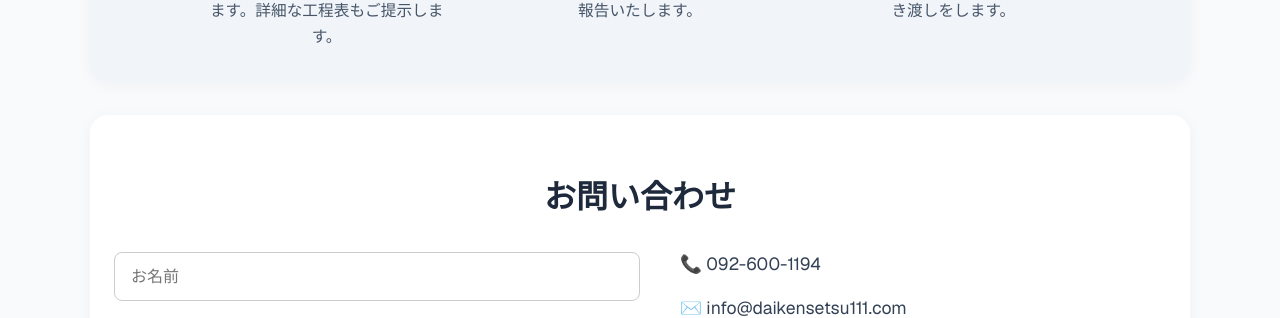
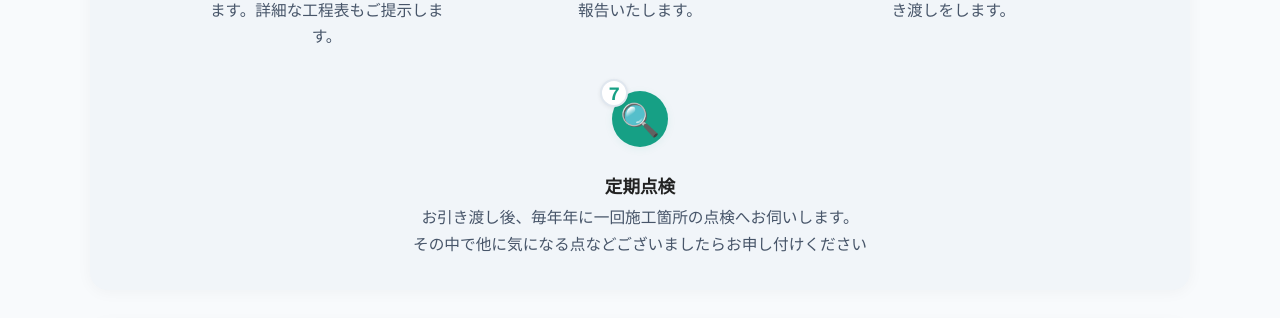
Before and after one commit to koteharyu/daiken_hp, a Next.js app: page / in a window 1280 px wide. Shown: the part 2364-2682 px from the top of the page. Built offline with nearby package versions, Linux system fonts and the light colour scheme.

Commit message:
定期点検の追加

```diff
--- a/src/app/page.module.css
+++ b/src/app/page.module.css
@@ -361,9 +361,8 @@ a.secondary {
 }
 .flowGrid {
   display: grid;
-  grid-template-columns: repeat(3, 1fr);
-  grid-template-rows: repeat(2, auto);
-  gap: 2.5rem 2.5rem;
+  grid-template-columns: repeat(auto-fit, minmax(250px, 1fr));
+  gap: 2.5rem;
   justify-items: center;
   align-items: start;
   max-width: 900px;
@@ -378,6 +377,11 @@ a.secondary {
   flex-direction: column;
   align-items: center;
   min-width: 180px;
+}
+.flowStepFull {
+  grid-column: 1 / -1;
+  max-width: 500px;
+  justify-self: center;
 }
 .flowIcon {
   display: flex;
--- a/src/app/page.tsx
+++ b/src/app/page.tsx
@@ -149,6 +149,11 @@ export default function Home() {
             <div className={styles.flowTitle}>完成・お引き渡し</div>
             <div className={styles.flowDesc}>工事完了後、お客様立ち会いのもと検査を行い、問題なければお引き渡しをします。</div>
           </div>
+          <div className={`${styles.flowStep} ${styles.flowStepFull}`}>
+            <div className={styles.flowIcon}><span>7</span> <span role="img" aria-label="inspection">🔍</span></div>
+            <div className={styles.flowTitle}>定期点検</div>
+            <div className={styles.flowDesc}>お引き渡し後、毎年年に一回施工箇所の点検へお伺いします。<br />その中で他に気になる点などございましたらお申し付けください</div>
+          </div>
         </div>
       </section>
 
```
